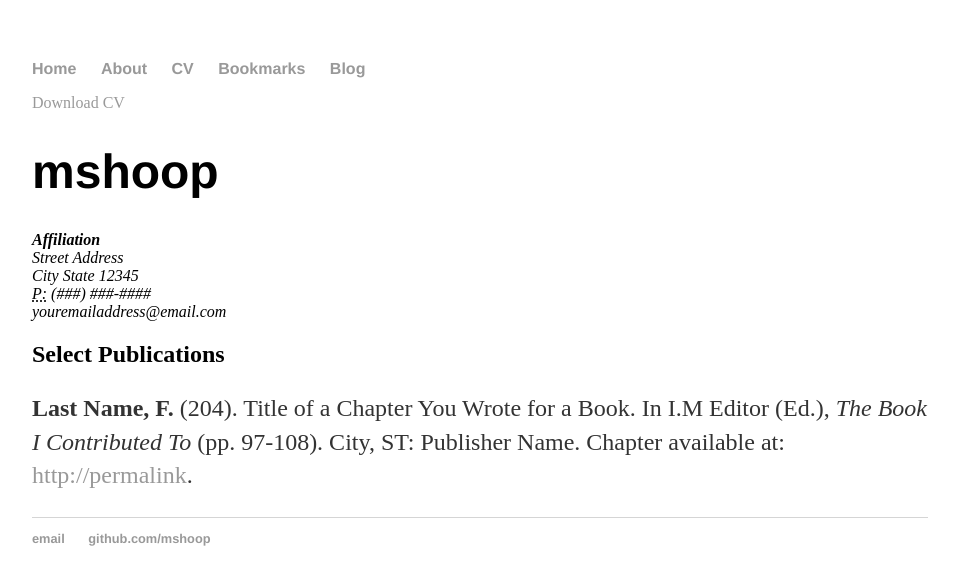
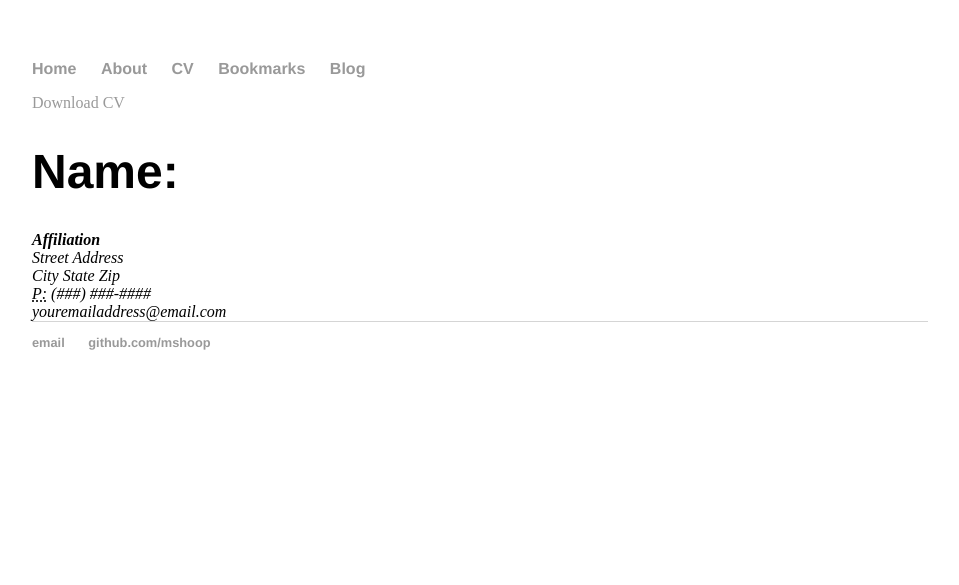
Before and after one commit to mshoop/mshoop.github.io, a Jekyll site: the page built from cv/index.html, in a window 1280 px wide. Shown: the top 585 px of the page, without its empty margins (160-1119 px from the left). Built offline with Jekyll 4.4.1, drawn with Linux system fonts in a browser that asks for light colours.

Commit message:
some edits in CV

```diff
--- a/blog/index.html
+++ b/blog/index.html
@@ -1,6 +1,6 @@
 ---
 layout: default
-title: mshoop Blog
+title: Blog
 ---
 	<h1>{{ page.title }}</h1>
 	<ul class="posts">
--- a/cv/index.html
+++ b/cv/index.html
@@ -1,22 +1,21 @@
 ---
 layout: default
-title: CV of mshoop
+title: CV
 ---
 
 	<div class="cv">
 		<a href="#" class="download" title="Download CV as PDF">Download CV</a>
-					<h1>mshoop</h1>
+					<h1>Name: </h1>
 					<address>
 					<strong>Affiliation</strong><br>
 					Street Address<br>
-					City State 12345<br>
+					City State Zip<br>
 					<abbr title="phone">P:</abbr> (###) ###-####<br>
 					<span class="obfuscate">youremailaddress@email.com</span>
 					</address>
 
-					<h2>Select Publications</h2>
+					<!--  <h2>Select Publications</h2>
 
-					<p><strong>Last Name, F.</strong> (204). Title of a Chapter You Wrote for a Book. In I.M Editor (Ed.), <em>The Book I Contributed To</em> (pp. 97-108). City, ST: Publisher Name. Chapter available at: <a href="#">http://permalink</a>.
-
+					<p><strong>Last Name, F.</strong> (204). Title of a Chapter You Wrote for a Book. In I.M Editor (Ed.), <em>The Book I Contributed To</em> (pp. 97-108). City, ST: Publisher Name. Chapter available at: <a href="#">http://permalink</a>. -->
 
 </div>
```
